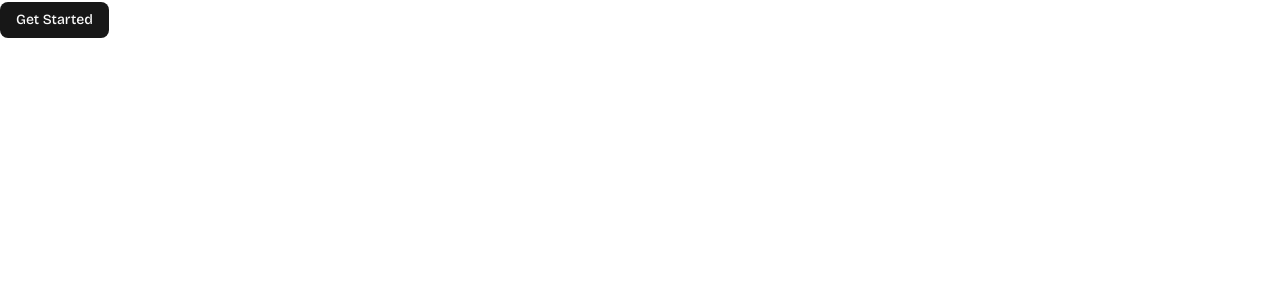
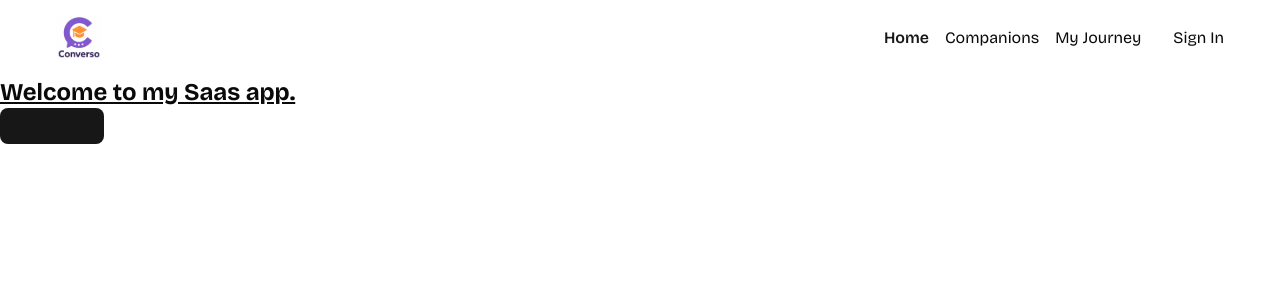
Before and after one commit to Rudra-Pratap-w/Saas-app, a Next.js app: page / in a window 1280 px wide. Shown: the top 300 px of the page. Built offline with nearby package versions, Linux system fonts and the light colour scheme.

Commit message:
implement navbar

```diff
--- a/app/layout.tsx
+++ b/app/layout.tsx
@@ -1,6 +1,7 @@
 import type { Metadata } from "next";
 import { Bricolage_Grotesque } from "next/font/google";
 import "./globals.css";
+import Navbar from "@/components/Navbar";
 
 const bricolage = Bricolage_Grotesque({
   variable: "--font-bricolage",
@@ -19,7 +20,9 @@
 }>) {
   return (
     <html lang="en">
-      <body className={`${bricolage.variable} antialiased`}>{children}</body>
+      <body className={`${bricolage.variable} antialiased`}>
+         <Navbar/>
+        {children}</body>
     </html>
   );
 }
--- a/app/page.tsx
+++ b/app/page.tsx
@@ -5,10 +5,11 @@
   return (
     <div>
       <h1 className='text-2xl underline'>
+        Welcome to my Saas app.
+      </h1>
       <Button>
         Get Started
       </Button>
-      </h1>
     </div>
   )
 }
--- /dev/null
+++ b/components/Navbar.tsx
@@ -0,0 +1,30 @@
+import Image from "next/image"
+import Link from "next/link"
+import NavItems from "./Navitems"
+
+
+const Navbar = () => {
+
+  return (
+    <nav className='navbar'>
+        <Link href="/">
+            <div className="flex items-center gap-2.5 cursor-pointer">
+                <Image
+                    src="/images/logo.svg"
+                    alt="logo"
+                    width={46}
+                    height={44}
+                />
+            </div>
+        </Link>
+        <div className="flex items-center gap-8">
+            <NavItems/>
+            <p>
+                Sign In
+            </p>
+        </div>
+    </nav>
+  )
+}
+
+export default Navbar
--- /dev/null
+++ b/components/Navitems.tsx
@@ -0,0 +1,33 @@
+'use client'
+import { cn } from "@/lib/utils"
+import Link from "next/link"
+import { usePathname } from "next/navigation"
+
+const navItems=
+[
+    {label:'Home',
+     href:'/'
+    },
+    {
+        label:'Companions',
+        href:'/companions'
+    },
+    {
+        label:'My Journey',
+        href:'/my-journey'
+    }
+]
+const NavItems = () => {
+    const pathname=usePathname();
+  return (
+    <nav className="flex items-center gap-4">
+        {navItems.map(({label,href})=>(
+            <Link href={href} key={label} className={cn(pathname === href && 'text-primary font-semibold')}>
+                {label}
+            </Link>
+        ))}
+    </nav>
+  )
+}
+
+export default NavItems
```
